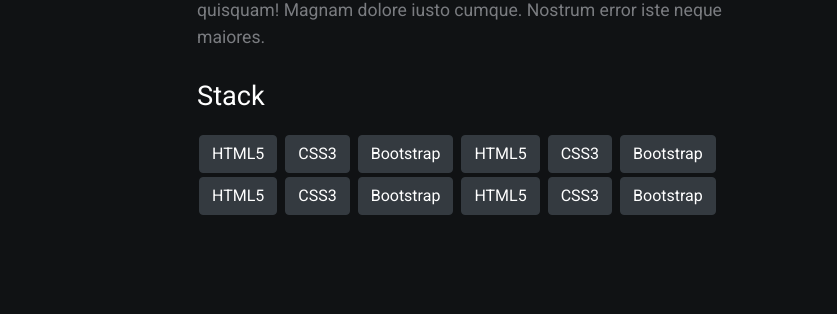
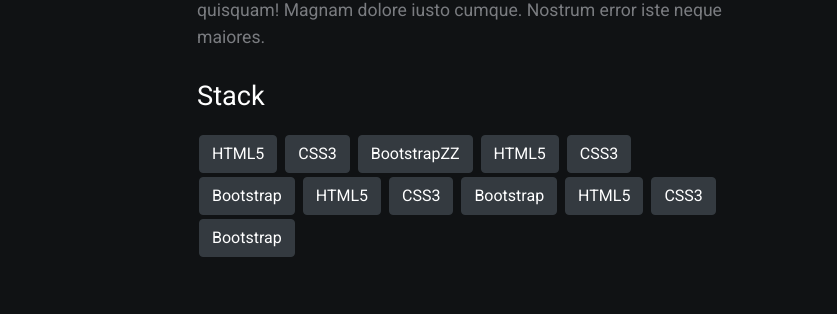
Before and after one commit to zsoltszakal/zsolti, a plain HTML site: page index.html in a window 1280 px wide. Shown: the part 208-522 px from the top of the page, 443-1280 px from the left. Drawn offline with nearby package versions, Linux system fonts and the light colour scheme.

Commit message:
Update index.html

```diff
--- a/index.html
+++ b/index.html
@@ -29,7 +29,7 @@
             <h2>Stack</h2>
             <button type="button" class="btn btn-dark" aria-disabled="true">HTML5</button>
             <button type="button" class="btn btn-dark">CSS3</button>
-            <button type="button" class="btn btn-dark">Bootstrap</button>
+            <button type="button" class="btn btn-dark">BootstrapZZ</button>
             <button type="button" class="btn btn-dark" aria-disabled="true">HTML5</button>
             <button type="button" class="btn btn-dark">CSS3</button>
             <button type="button" class="btn btn-dark">Bootstrap</button>
```
